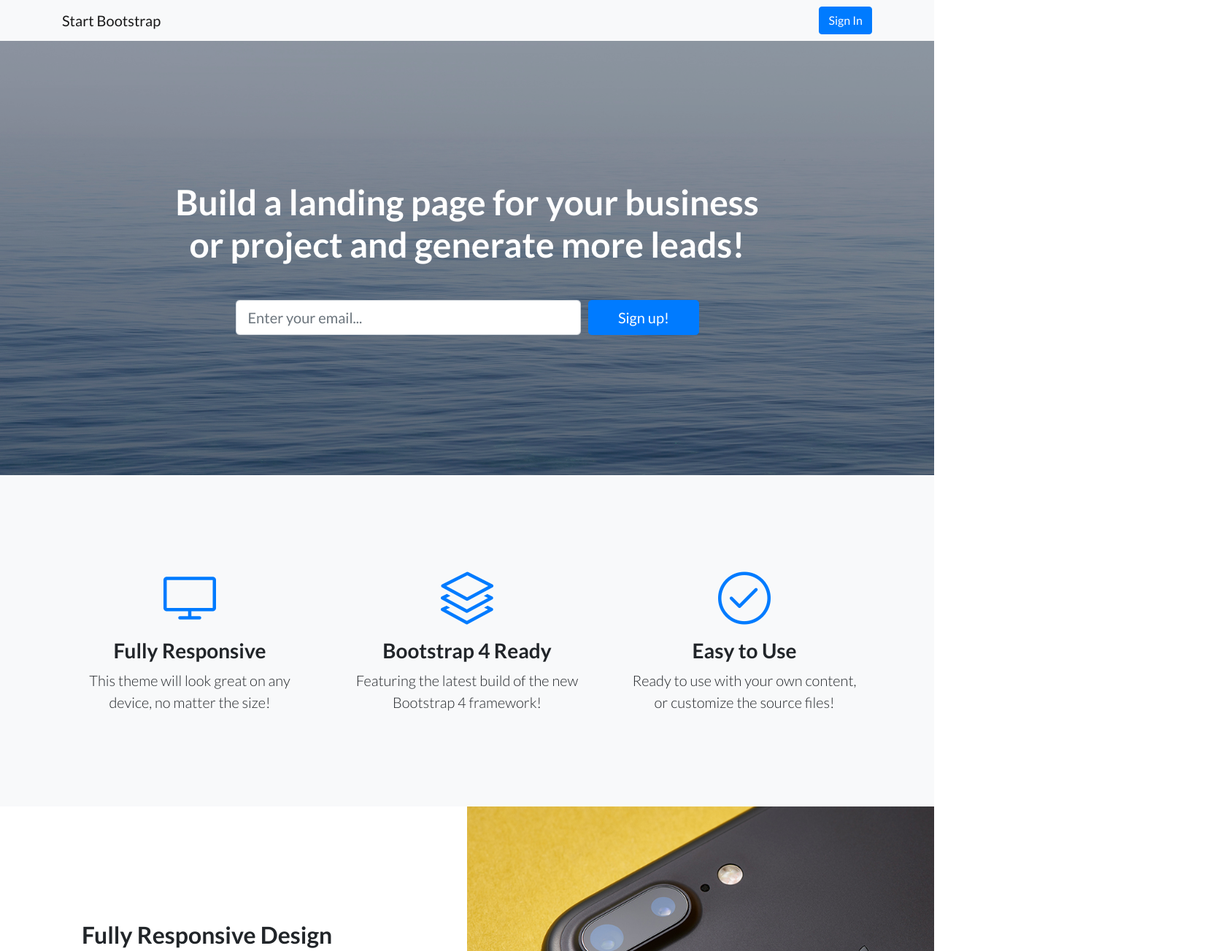
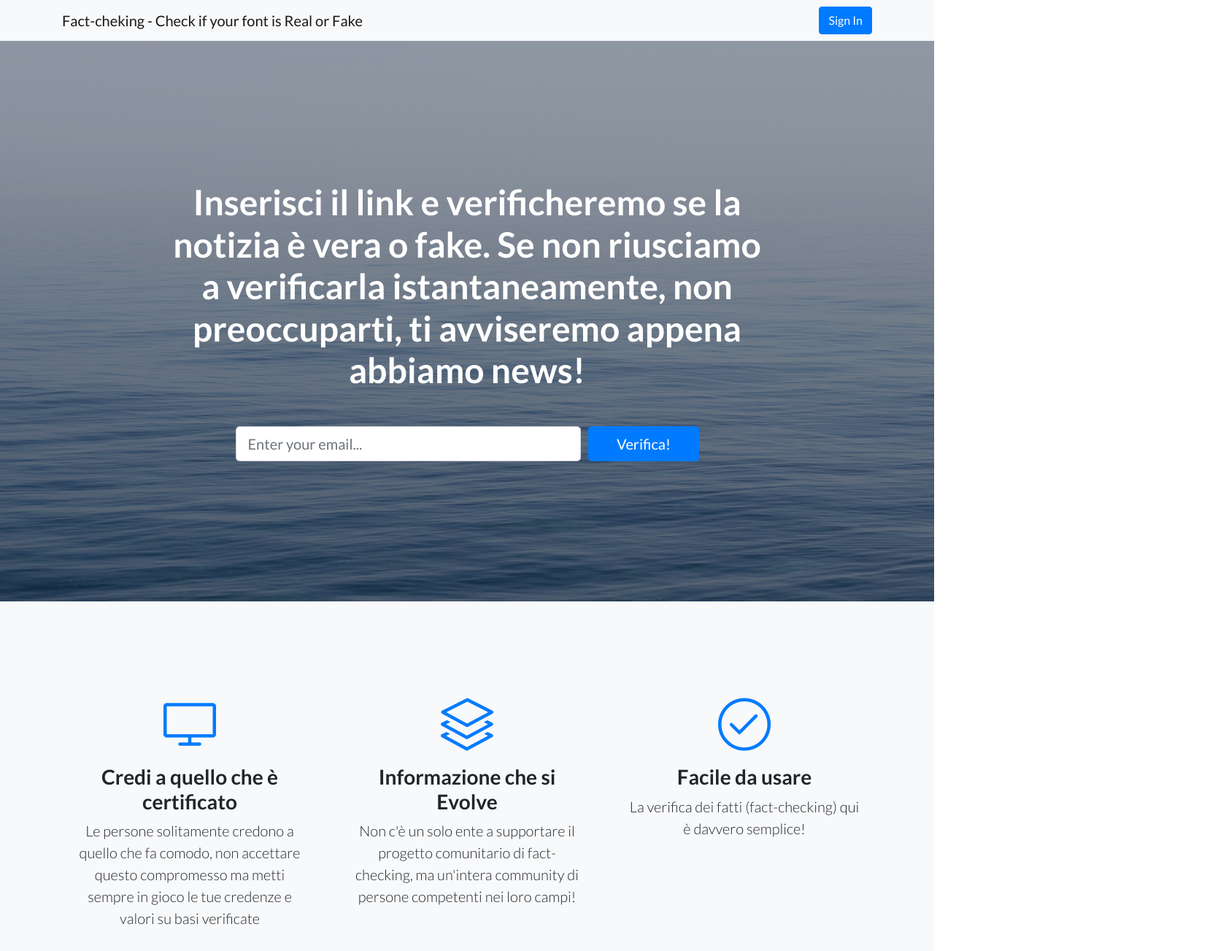
Before and after one commit to rinaudosal/factchecking-static-site, a website: page index.html in a window 1280 px wide. Shown: the top 1303 px of the page at 73% size, 1669 px wide, since content can reach past the window. Drawn offline with Linux system fonts and the light colour scheme.

Commit message:
Modificata Home page con contenuti attinenti

```diff
--- a/css/landing-page.css
+++ b/css/landing-page.css
@@ -1,6 +1,6 @@
 /*!
  * Start Bootstrap - Landing Page v5.0.7 (https://startbootstrap.com/template-overviews/landing-page)
- * Copyright 2013-2019 Start Bootstrap
+ * Copyright 2013-2020 Start Bootstrap
  * Licensed under MIT (https://github.com/BlackrockDigital/startbootstrap-landing-page/blob/master/LICENSE)
  */
 
--- a/index.html
+++ b/index.html
@@ -6,9 +6,9 @@
   <meta charset="utf-8">
   <meta name="viewport" content="width=device-width, initial-scale=1, shrink-to-fit=no">
   <meta name="description" content="">
-  <meta name="author" content="">
+  <meta name="author" content="Rinaudo Salvatore">
 
-  <title>Landing Page - Start Bootstrap Theme</title>
+  <title>Fact Checking - Check your link Data</title>
 
   <!-- Bootstrap core CSS -->
   <link href="vendor/bootstrap/css/bootstrap.min.css" rel="stylesheet">
@@ -28,7 +28,7 @@
   <!-- Navigation -->
   <nav class="navbar navbar-light bg-light static-top">
     <div class="container">
-      <a class="navbar-brand" href="#">Start Bootstrap</a>
+      <a class="navbar-brand" href="#">Fact-cheking - Check if your font is Real or Fake</a>
       <a class="btn btn-primary" href="#">Sign In</a>
     </div>
   </nav>
@@ -39,7 +39,7 @@
     <div class="container">
       <div class="row">
         <div class="col-xl-9 mx-auto">
-          <h1 class="mb-5">Build a landing page for your business or project and generate more leads!</h1>
+          <h1 class="mb-5">Inserisci il link e verificheremo se la notizia è vera o fake. Se non riusciamo a verificarla istantaneamente, non preoccuparti, ti avviseremo appena abbiamo news!</h1>
         </div>
         <div class="col-md-10 col-lg-8 col-xl-7 mx-auto">
           <form>
@@ -48,7 +48,7 @@
                 <input type="email" class="form-control form-control-lg" placeholder="Enter your email...">
               </div>
               <div class="col-12 col-md-3">
-                <button type="submit" class="btn btn-block btn-lg btn-primary">Sign up!</button>
+                <button type="submit" class="btn btn-block btn-lg btn-primary">Verifica!</button>
               </div>
             </div>
           </form>
@@ -66,8 +66,8 @@
             <div class="features-icons-icon d-flex">
               <i class="icon-screen-desktop m-auto text-primary"></i>
             </div>
-            <h3>Fully Responsive</h3>
-            <p class="lead mb-0">This theme will look great on any device, no matter the size!</p>
+            <h3>Credi a quello che è certificato</h3>
+            <p class="lead mb-0">Le persone solitamente credono a quello che fa comodo, non accettare questo compromesso ma metti sempre in gioco le tue credenze e valori su basi verificate</p>
           </div>
         </div>
         <div class="col-lg-4">
@@ -75,8 +75,8 @@
             <div class="features-icons-icon d-flex">
               <i class="icon-layers m-auto text-primary"></i>
             </div>
-            <h3>Bootstrap 4 Ready</h3>
-            <p class="lead mb-0">Featuring the latest build of the new Bootstrap 4 framework!</p>
+            <h3>Informazione che si Evolve</h3>
+            <p class="lead mb-0">Non c'è un solo ente a supportare il progetto comunitario di fact-checking, ma un'intera community di persone competenti nei loro campi!</p>
           </div>
         </div>
         <div class="col-lg-4">
@@ -84,8 +84,8 @@
             <div class="features-icons-icon d-flex">
               <i class="icon-check m-auto text-primary"></i>
             </div>
-            <h3>Easy to Use</h3>
-            <p class="lead mb-0">Ready to use with your own content, or customize the source files!</p>
+            <h3>Facile da usare</h3>
+            <p class="lead mb-0">La verifica dei fatti (fact-checking) qui è davvero semplice!</p>
           </div>
         </div>
       </div>
@@ -185,24 +185,24 @@
             </li>
             <li class="list-inline-item">&sdot;</li>
             <li class="list-inline-item">
-              <a href="#">Contact</a>
+              <a href="#">Contatti</a>
             </li>
             <li class="list-inline-item">&sdot;</li>
             <li class="list-inline-item">
-              <a href="#">Terms of Use</a>
+              <a href="#">Termini di Utilizzo</a>
             </li>
             <li class="list-inline-item">&sdot;</li>
             <li class="list-inline-item">
               <a href="#">Privacy Policy</a>
             </li>
           </ul>
-          <p class="text-muted small mb-4 mb-lg-0">&copy; Your Website 2019. All Rights Reserved.</p>
+          <p class="text-muted small mb-4 mb-lg-0">&copy; Your Website 2020. All Rights Reserved.</p>
         </div>
         <div class="col-lg-6 h-100 text-center text-lg-right my-auto">
           <ul class="list-inline mb-0">
             <li class="list-inline-item mr-3">
               <a href="#">
-                <i class="fab fa-facebook fa-2x fa-fw"></i>
+                <i class="fab fa-facebook fa-2x fa-fw">https://www.facebook.com/salvatore.l.rinaudo/</i>
               </a>
             </li>
             <li class="list-inline-item mr-3">
```
Also changed, not shown: css/landing-page.min.css, 1 other file.
